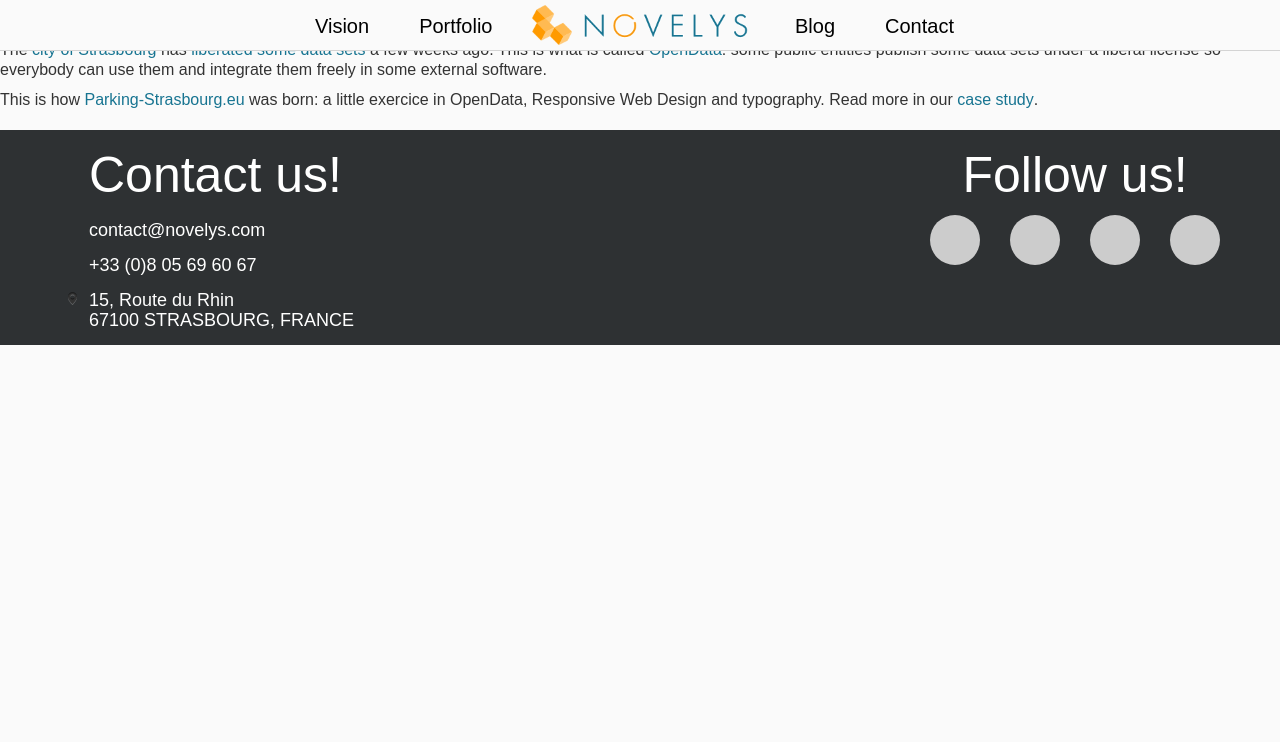
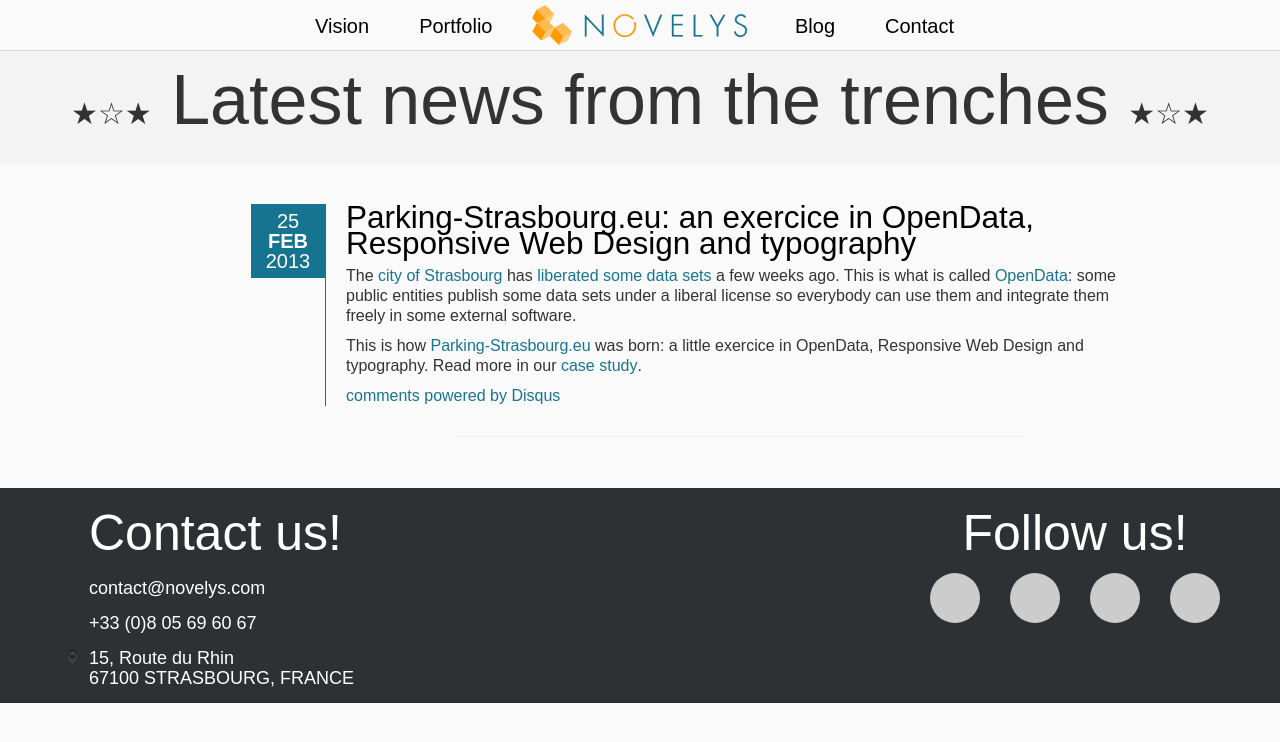
Before and after one commit to novelys/novelys.github.com, a Jekyll site: the page built from blog/_posts/2013-02-25-parking-strasbourg-an-exercise-in-opendata-rwd-and-typography.markdown, in a window 1280 px wide. Shown: the top 742 px of the page. Built offline with Jekyll 4.4.1, drawn with Linux system fonts in a browser that asks for light colours; nearby versions of some CDN libraries; comment, search, counter and statistics services are not loaded.

Commit message:
direct link to post and commenting system

```diff
--- /dev/null
+++ b/_includes/post.html
@@ -0,0 +1,3 @@
+{% include post_top.html %}
+{{ post.content }}
+{% include post_bottom.html %}
--- /dev/null
+++ b/_includes/post_bottom.html
@@ -0,0 +1,27 @@
+    {% if page.comments %}
+      <div id="disqus_thread"></div>
+      <script type="text/javascript">
+          /* * * CONFIGURATION VARIABLES: EDIT BEFORE PASTING INTO YOUR WEBPAGE * * */
+          var disqus_shortname = 'novelysblog'; // required: replace example with your forum shortname
+
+          /* * * DON'T EDIT BELOW THIS LINE * * */
+          (function() {
+              var dsq = document.createElement('script'); dsq.type = 'text/javascript'; dsq.async = true;
+              dsq.src = '//' + disqus_shortname + '.disqus.com/embed.js';
+              (document.getElementsByTagName('head')[0] || document.getElementsByTagName('body')[0]).appendChild(dsq);
+          })();
+      </script>
+      <noscript>Please enable JavaScript to view the <a href="http://disqus.com/?ref_noscript">comments powered by Disqus.</a></noscript>
+      <a href="http://disqus.com" class="dsq-brlink">comments powered by <span class="logo-disqus">Disqus</span></a>
+    {% endif %}
+    {% if page.title == "Blog" %}
+      <a class="more" href="{{ post.url }}">Continue reading »</a>
+    {% endif %}
+  </div>
+</article>
+<div class="row separator">
+  <div class="span4"></div>
+  <div class="span6">
+    <hr/>
+  </div>
+</div>
--- /dev/null
+++ b/_includes/post_top.html
@@ -0,0 +1,18 @@
+<article class="row">
+  <div class="span3 dateblock">
+    <div class="date">
+      <div class="day">
+        {{ post.date | date: "%d" }}
+      </div>
+      <div class="month">
+        {{ post.date | date: "%b" }}
+      </div>
+      <div class="year">
+        {{ post.date | date: "%Y" }}
+      </div>
+    </div>
+  </div>
+  <div class="span8 contentblock">
+      <h2 class="title">
+        <a href="{{ post.url }}">{{ post.title }}</a>
+      </h2>
--- a/_layouts/default.html
+++ b/_layouts/default.html
@@ -57,7 +57,35 @@
       </div>
     </div>
 
-    {{ content }}
+    {% if page.body_class == "blog" %}
+      <section class="trenches">
+        <div class="container">
+          <div class="row">
+            <div class="span12">
+              <h1 class="cursive">
+                <span class="cubes">★☆★</span>
+                Latest news from the trenches
+                <span class="cubes">★☆★</span>
+              </h1>
+            </div>
+          </div>
+        </div>
+      </section>
+      <section>
+        <div class="container">
+          {% if page.title == "Blog" %}
+            {{ content }}
+          {% else %}
+            {% assign post = page %}
+            {% include post_top.html %}
+            {{ content }}
+            {% include post_bottom.html %}
+          {% endif %}
+        </div>
+      </section>
+    {% else %}
+      {{ content }}
+    {% endif %}
 
     <footer>
       <div class="container">
--- a/blog/_posts/2013-02-25-parking-strasbourg-an-exercise-in-opendata-rwd-and-typography.markdown
+++ b/blog/_posts/2013-02-25-parking-strasbourg-an-exercise-in-opendata-rwd-and-typography.markdown
@@ -1,9 +1,11 @@
 ---
-layout: post
+layout: default
 title:  "Parking-Strasbourg.eu: an exercice in OpenData, Responsive Web Design and typography"
 date:   2013-02-25 21:00:00
 categories: blog
 tags: opendata rwd
+body_class: "blog"
+comments: true
 ---
 
 The [city of Strasbourg](http://www.strasbourg.eu) has <a href="http://www.strasbourg.eu/ma-situation/professionnel/open-data">liberated some data sets</a> a few weeks ago. This is what is called [OpenData](http://en.wikipedia.org/wiki/Open_data): some public entities publish some data sets under a liberal license so everybody can use them and integrate them freely in some external software.
--- a/blog/_posts/2013-04-18-first-release-of-arte-s-tvguide.markdown
+++ b/blog/_posts/2013-04-18-first-release-of-arte-s-tvguide.markdown
@@ -1,9 +1,11 @@
 ---
-layout: post
+layout: default
 title:  "First release of ARTE's TV Guide"
 date:   2013-04-18 20:00:00
 categories: blog
 tags: client
+body_class: "blog"
+comments: true
 ---
 
 For a few weeks now, we've been working for [ARTE](http://www.arte.tv) (the french-german cultural TV channel) on their new [TV Guide](http://www.arte.tv/guide/) and especially the [ARTE+7](http://www.arte.tv/guide/fr/plus7) module. As the name indicates, this module is a mashup between the TV Guide and the ARTE+7 video catchup service.
--- a/css/extra.css
+++ b/css/extra.css
@@ -293,9 +293,14 @@
   padding-left: 20px; }
   article .contentblock p:last-child {
     margin-bottom: 0; }
+  article .contentblock a.more {
+    font-weight: bold;
+    text-decoration: underline; }
 article .title {
   margin-top: 0;
   line-height: 26px; }
+  article .title a, article .title a:hover, article .title a:visited, article .title a:focus {
+    color: black; }
 article img {
   padding: 10px 0;
   margin: 0 auto; }
--- a/css/extra.sass
+++ b/css/extra.sass
@@ -307,9 +307,14 @@
     padding-left: 20px
     p:last-child
       margin-bottom: 0
+    a.more
+      font-weight: bold
+      text-decoration: underline
   .title
     margin-top: 0
     line-height: 26px
+    a, a:hover, a:visited, a:focus
+      color: black
   img
     padding: 10px 0
     margin: 0 auto
```
Also changed, not shown: blog.html (+4 -46 lines).
